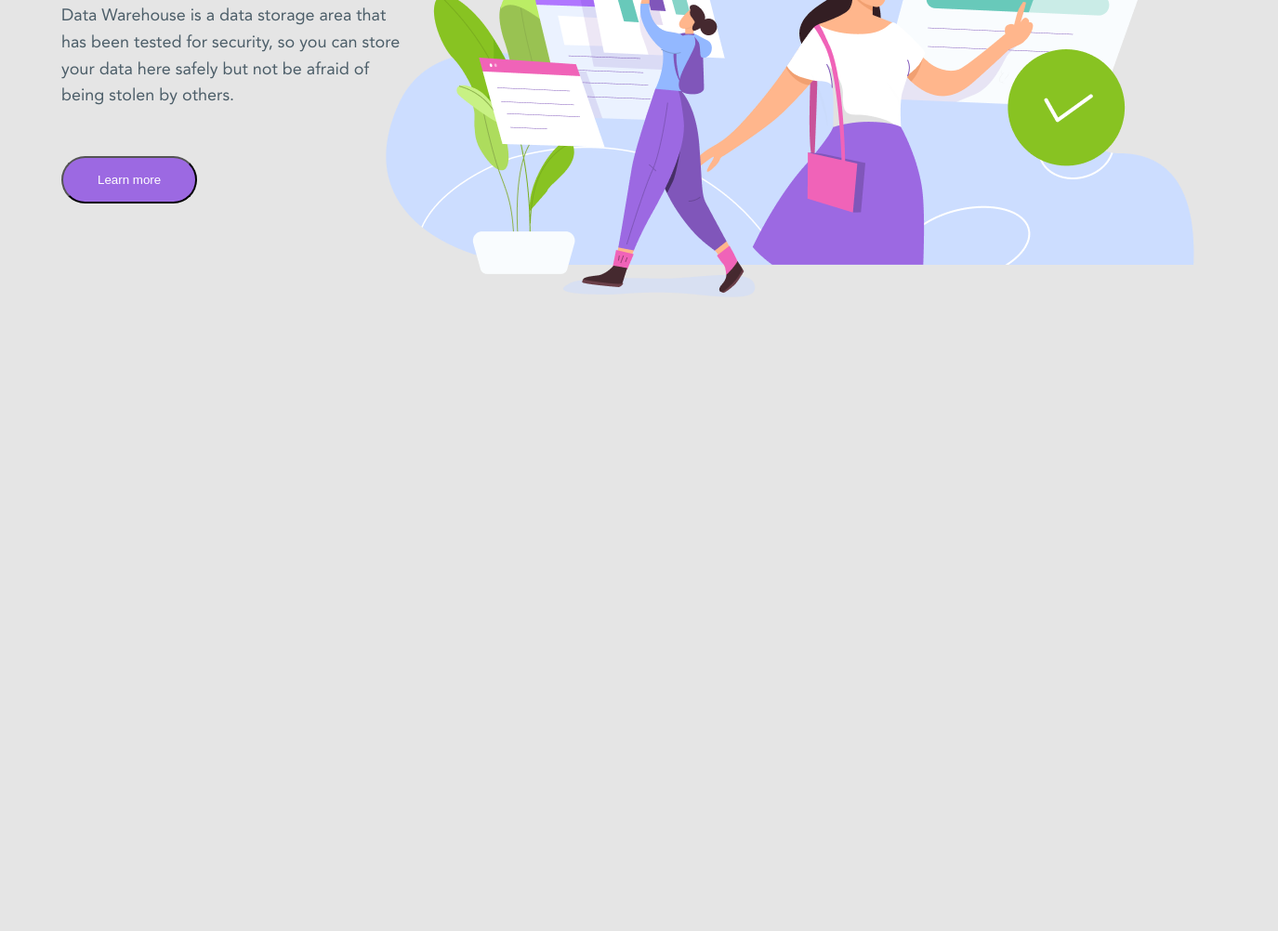
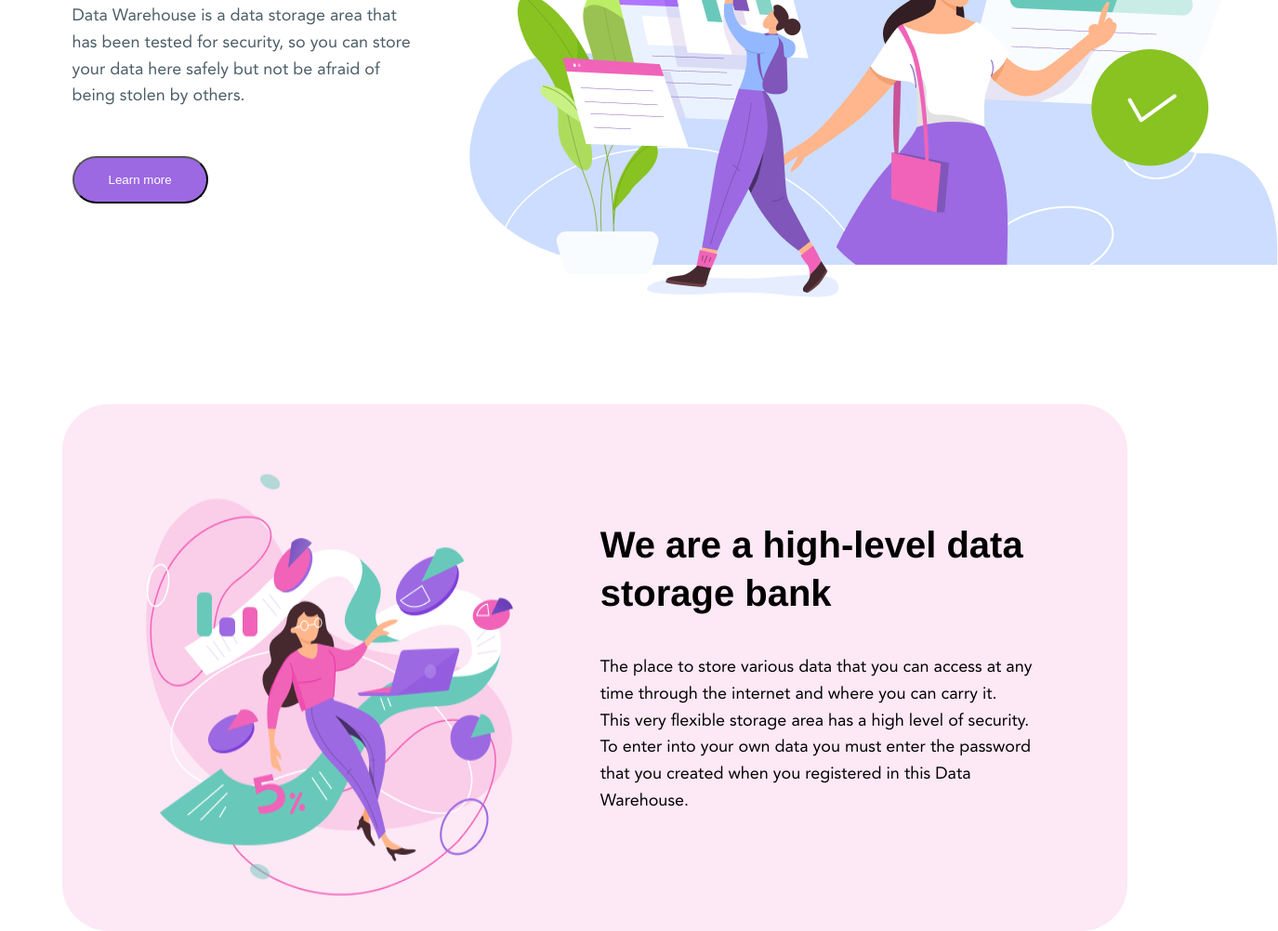
Before and after one commit to YevhenZalevskyy/HW-6-Flex-Grid, a plain HTML site: page index.html in a window 1280 px wide. Shown: the part 482-1484 px from the top of the page at 93% size, 1375 px wide, since content can reach past the window. Before the commit the page ends 817 px from the top, so only its background shows below. Drawn offline with Linux system fonts and the light colour scheme.

Commit message:
section1

```diff
--- a/index.html
+++ b/index.html
@@ -37,15 +37,34 @@
         <h3>Save your data<br>storage here.</h3>
       </div>
       <div class="info">
-        <p>Data Warehouse is a data storage area that<br>has been tested for security, so you can store<br>your data here safely but not be afraid of<br>being stolen by others.</p>
+        <p>Data Warehouse is a data storage area that<br
+          >has been tested for security, so you can store<br>
+          your data here safely but not be afraid of<br>
+          being stolen by others.</p>
       </div>
       <div class="button1">
         <button class="more1" type="button" name="more">Learn more</button>
       </div>
     </div>
-
       <img class="image1" src="./images/image1.png" alt="Two girls are watching different chart">
-
   </main>
+  <section class="section1">
+    <div class="section1_wrapper">
+      <img class="image2" src="./images/image2.png" alt="The girl works on a laptop">
+      <div class="section1_right">
+        <div class="section1_heading">
+          <h4>We are a high-level data <br>storage bank</h4>
+        </div>
+        <div class="section1_text">
+          <p>The place to store various data that you can access at any<br>
+            time through the internet and where you can carry it. <br>
+            This very flexible storage area has a high level of security. <br>
+            To enter into your own data you must enter the password<br>
+            that you created when you registered in this Data <br>
+            Warehouse.</p>
+        </div>
+      </div>
+    </div>
+  </section>
 </body>
 </html>
--- a/master.css
+++ b/master.css
@@ -8,7 +8,7 @@
     src: url("./fonts/AvenirLTStd-Roman.otf") format("opentype");
 }
 html, body{
-  background-color: #e5e5e5;
+  background: linear-gradient(180deg, #F6FAFD 0%, #FFFFFF 19.4%);
   font-family: Avenir;
   font-style: normal;
   font-weight: 500;
@@ -72,7 +72,7 @@ main{
 
 .main{
   position: absolute;
-  width: 1148px;
+  width: 1125px;
 }
 
 .slogan{
@@ -104,6 +104,44 @@ main{
 
 .image1{
   margin-top: 90px;
-  margin-left: 400px;
+  margin-left: 490px;
   position: relative;
 }
+
+.section1{
+  display: flex;
+  justify-content: center;
+}
+
+.section1_wrapper{
+  background: rgba(240, 99, 184, 0.15);
+  border-radius: 50px;
+  display: inline-flex;
+  margin-top: 100px;
+}
+
+.section1_heading{
+  font-family: Helvetica;
+  font-style: normal;
+  font-weight: bold;
+  font-size: 40px;
+  line-height: 130%;
+  margin-top: 125px;
+  margin-right: 101px;
+}
+
+.image2{
+  margin-right: 72px;
+  margin-left: 30px;
+}
+
+.section1_text{
+  margin-top: 40px;
+  margin-right: 103px;
+  margin-bottom: 125px;
+  font-family: Avenir;
+font-style: normal;
+font-weight: 500;
+font-size: 18px;
+line-height: 160%;
+}
```
